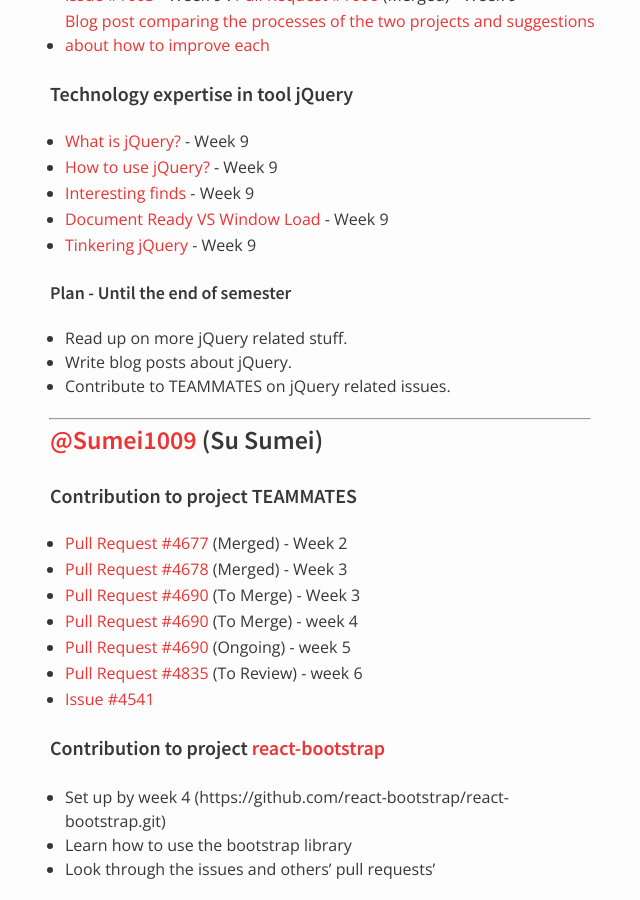
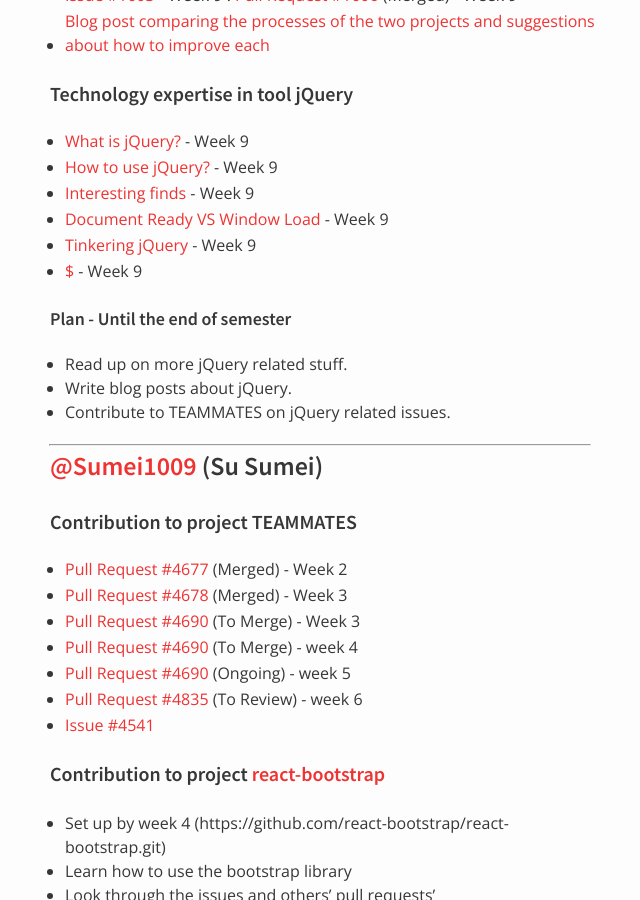
Before and after one commit to nus-oss/cs3281-AY1516S2-website, a Jekyll site: the page built from teams/teammates.md, in a window 1280 px wide and 900 px high, scrolled down 2643 px. Shown: the whole window, without its empty margins (320-960 px from the left). Built offline with Jekyll 4.4.1, drawn with Linux system fonts in a browser that asks for light colours.

Commit message:
updated progress

```diff
--- a/teams/teammates.md
+++ b/teams/teammates.md
@@ -93,6 +93,7 @@
  * [Interesting finds](https://cs3281.wordpress.com/2016/03/18/interesting-finds/) - Week 9
  * [Document Ready VS Window Load](https://cs3281.wordpress.com/2016/03/18/document-ready-window-load/) - Week 9
  * [Tinkering jQuery](https://cs3281.wordpress.com/2016/03/18/tinkering-jquery/) - Week 9
+ * [$](https://cs3281.wordpress.com/2016/03/19/dollar-sign/) - Week 9
 
 ##### Plan - Until the end of semester
  * Read up on more jQuery related stuff.
```
